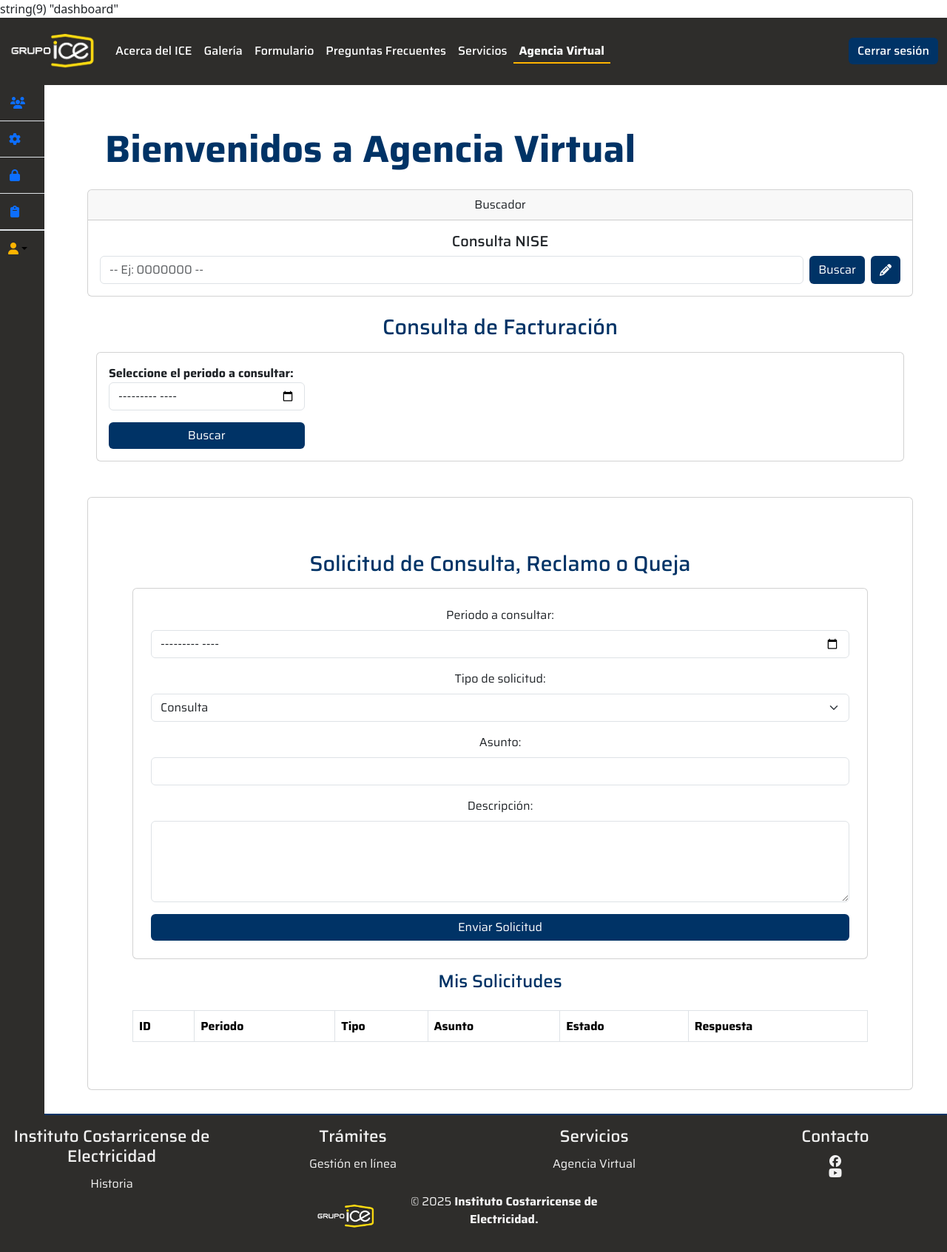
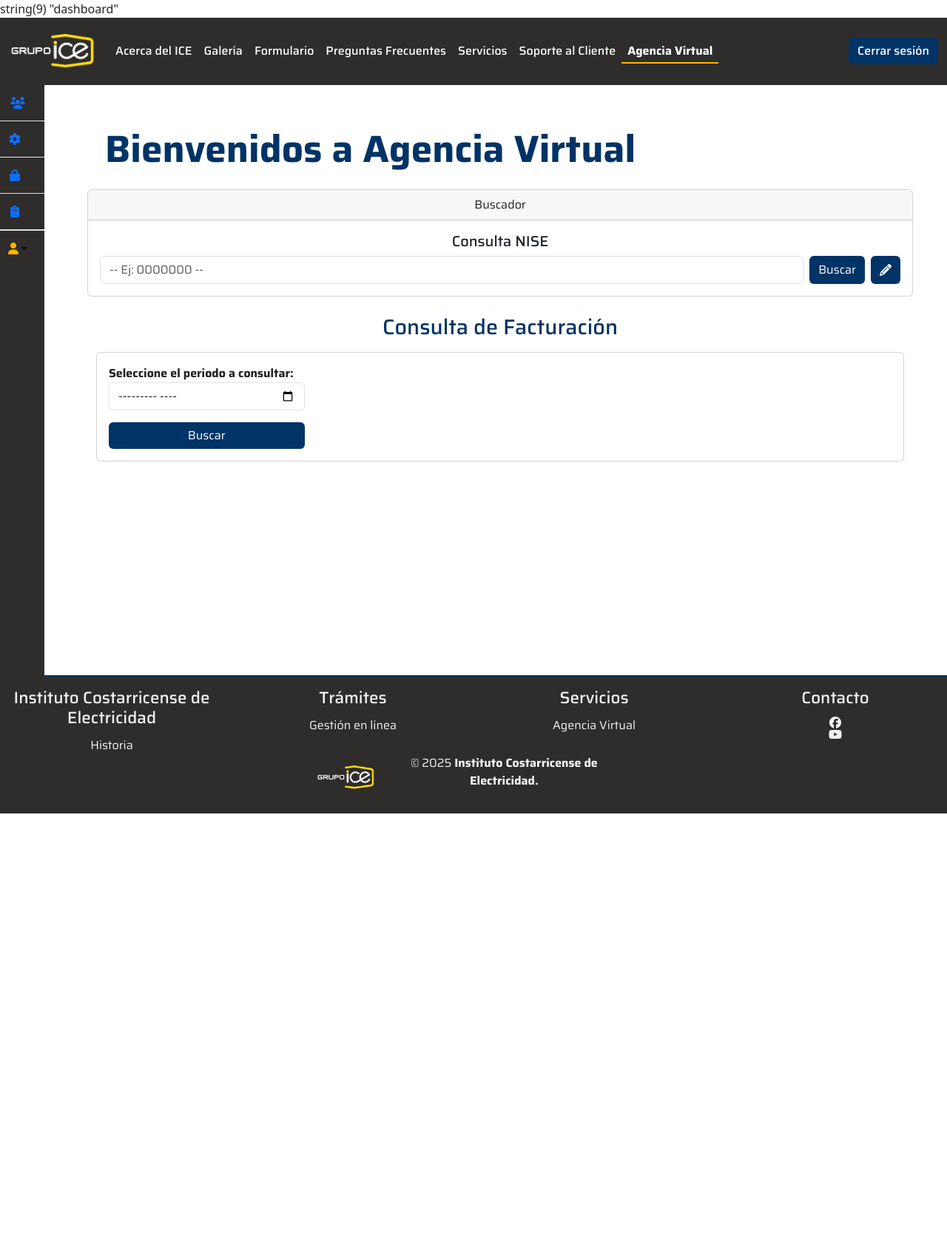
Before and after one commit to Sabr2001/InstitutoElectricidad, a PHP site: page /login/dashboard.php in a window 1280 px wide. Shown: the whole page at 74% size. After the commit the page ends 1100 px from the top, so only its background shows below. Run offline with PHP 8.4, Linux system fonts and the light colour scheme; the visitor is signed in with stand-in values (Sample User, id 1); lists and menus that the app fills with data are empty; some libraries are stand-ins or nearby versions.

Commit message:
se mueve el form de consultas y quejas a Soporte al Cliente
Movi el modulo de consultas a la pestaña de atencion al cliente

```diff
--- /dev/null
+++ b/css/contacto_cliente.css
@@ -0,0 +1 @@
+@import url(main.css);
--- a/dashboard.php
+++ b/dashboard.php
@@ -13,8 +13,6 @@
                 <div class="m-4">
                     <h1>Bienvenidos a Agencia Virtual</h1>
                 </div>
-
-
                 <div class="card text-center">
                     <div class="card-header">
                         Buscador
@@ -52,53 +50,6 @@
                     </div>
                 </div>
 <!-- Fin del Formulario para consultar la facturacion de los clientes -->
-
-                <!-- Formulario de contacto -->
-                <div class="card p-5 mt-5 text-center">
-                    <div class="container mt-4">
-                        <h3 class="mb-3">Solicitud de Consulta, Reclamo o Queja</h3>
-                        <form id="contactForm" class="card p-4">
-                            <div class="mb-3">
-                                <label class="form-label">Periodo a consultar:</label>
-                                <input type="month" class="form-control" id="periodo" required>
-                            </div>
-                            <div class="mb-3">
-                                <label class="form-label">Tipo de solicitud:</label>
-                                <select class="form-select" id="tipo" required>
-                                    <option value="CONSULTA">Consulta</option>
-                                    <option value="RECLAMO">Reclamo</option>
-                                    <option value="QUEJA">Queja</option>
-                                </select>
-                            </div>
-                            <div class="mb-3">
-                                <label class="form-label">Asunto:</label>
-                                <input type="text" class="form-control" id="asunto" required>
-                            </div>
-                            <div class="mb-3">
-                                <label class="form-label">Descripción:</label>
-                                <textarea class="form-control" id="descripcion" rows="4" required></textarea>
-                            </div>
-                            <button class="btn btn-primary w-100">Enviar Solicitud</button>
-                        </form>
-                        <!------------------------Tabla de solicitudes------------------------------->
-                        <h4 class="p-2 mt-2 text-center">Mis Solicitudes</h4>
-                        <table class="table table-bordered mt-3" id="tablaContacto">
-                            <thead>
-                                <tr>
-                                    <th>ID</th>
-                                    <th>Periodo</th>
-                                    <th>Tipo</th>
-                                    <th>Asunto</th>
-                                    <th>Estado</th>
-                                    <th>Respuesta</th>
-                                </tr>
-                            </thead>
-                            <tbody></tbody>
-                        </table>
-                        <!------------------------Fin de la Tabla-------------------------------->
-                    </div>
-                    <!-- Fin del formulario de Contacto -->
-
                 </div>
 
         </section>
@@ -109,5 +60,4 @@
 <script>
     const usuarioCorreo = "<?= $_SESSION['correo'] ?>";
 </script>
-<script src="js/contacto_cliente.js"></script>
 <script src="js/consulta_factura.js"></script>
--- a/js/contacto_cliente.js
+++ b/js/contacto_cliente.js
@@ -2,29 +2,25 @@
 let niseCliente = null;
 
 $(document).ready(function(){
-// Obtiene el NISE del cliente y carga las solicitudes al iniciar
-    obtenerNise();
-    cargarSolicitudes();
-
-// Obtiene el NISE del cliente usando su correo
-    function obtenerNise(){
-        $.get("http://localhost:8080/getClienteByCorreo?correo=" + usuarioCorreo, function(data){
-            console.log("NISE encontrado:", data);
-            niseCliente = data.nise;
-        });
-    }
 
     $("#contactForm").on("submit", function(e){
         e.preventDefault();
 // Construye el payload con los datos del formulario
         let payload = {
-            nise: niseCliente,
-            correo: usuarioCorreo,
-            periodo: $("#periodo").val() + "-01",
+            nise: $("#nise").val(),
+            correo: $("#correo").val(),
+            telefono: $("#telefono").val(),
+            periodo: $("#periodo").val() ? $("#periodo").val() + "-01" : null,
             tipo: $("#tipo").val(),
             asunto: $("#asunto").val(),
             descripcion: $("#descripcion").val()
         };
+
+        if(!$("#nise").val()){
+            alert("Debe ingresar un número NISE.");
+            return;
+        }
+
         console.log("Payload enviado:", payload);
 // mensaje de la solicitud AJAX
         $.ajax({
@@ -35,7 +31,6 @@
             success: function(response){
                 alert("Solicitud enviada correctamente");
                 $("#contactForm")[0].reset();
-                cargarSolicitudes();
             },
             error: function(xhr){
                 console.error("ERROR:", xhr.responseText);
@@ -43,29 +38,5 @@
             }
         });
     });
-// Carga las solicitudes del cliente y las muestra en la tabla
-    function cargarSolicitudes(){
-        $.get("http://localhost:8080/getSolicitudesCliente?correo=" + usuarioCorreo, function(data){
-            console.log("Solicitudes:", data);
-
-            let filas = "";
-            data.forEach(s => {
-                filas += `
-                <tr>
-                    <td>${s.id}</td>
-                    <td>${s.periodo_consultado}</td>
-                    <td>${s.tipo}</td>
-                    <td>${s.asunto}</td>
-                    <td>
-                        <span class="badge bg-${s.estado === 'ATENDIDA' ? 'success' : s.estado === 'EN_PROCESO' ? 'warning' : 'secondary'}">
-                        ${s.estado}
-                        </span>
-                    </td>
-                    <td>${s.respuesta ?? "—"}</td>
-                </tr>`;
-            });
-            $("#tablaContacto tbody").html(filas);
-        });
-    }
 
 });
--- a/shared/header.php
+++ b/shared/header.php
@@ -2,8 +2,8 @@
 $archivo = basename($_SERVER['PHP_SELF']);
 $nombreArchivo = explode(".", $archivo)[0];
 var_dump($nombreArchivo);
-    require_once "shared/auth.php";
-    $pass = autenticado();
+require_once "shared/auth.php";
+$pass = autenticado();
 ?>
 
 <!DOCTYPE html>
@@ -49,17 +49,21 @@
                         <li class="nav-item">
                             <a class="nav-link <?php if ($nombreArchivo == "contactenos") echo 'active' ?>" href="servicios.php">Servicios</a>
                         </li>
-                        <l class="nav-item">
+                        <li class="nav-item">
+                            <a class="nav-link <?php if ($nombreArchivo == "Soporte al Cliente") echo 'active' ?>" href="contacto_cliente.php">Soporte al Cliente</a>
+                        </li>
+                        <li class="nav-item">
                             <?php if ($pass): ?>
                                 <a class="nav-link <?php if ($nombreArchivo == "dashboard") echo 'active' ?>" href="dashboard.php">
                                     Agencia Virtual
                                 </a>
-                            <?php else:?>
+                            <?php else: ?>
                                 <a class="nav-link <?php if ($nombreArchivo == "login") echo 'active' ?>" href="login.php">
                                     Agencia Virtual
                                 </a>
-                            <?php endif;?>
+                            <?php endif; ?>
                         </li>
+
                     </ul>
                 </div>
 
```
Also changed, not shown: ApiINSTITUTOELECTRICIDAD/app/routes.php (+39 -35 lines), contacto_cliente.php (added, +50 -0 lines), shared/aside.php (+4 -3 lines).
